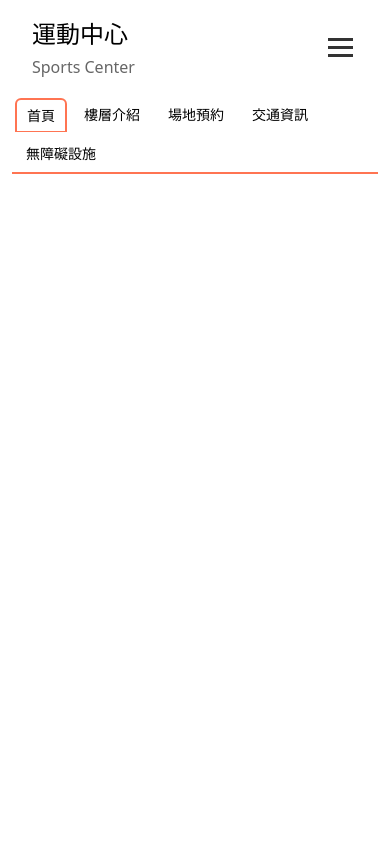
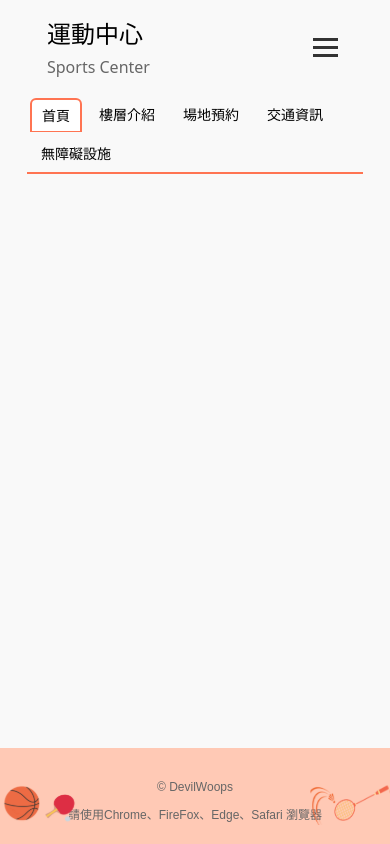
Before and after one commit to D1204480/sport_reservation_frontend, a Vue app in the folder sport_frontend/: page / in a window 390 px wide. Built offline with nearby package versions, Linux system fonts and the light colour scheme.

Commit message:
基礎畫面

```diff
--- a/sport_frontend/src/App.vue
+++ b/sport_frontend/src/App.vue
@@ -2,15 +2,119 @@
 import { RouterLink, RouterView } from 'vue-router'
 import NavBar from '@/components/NavBar.vue';
 import HorizontalNav from '@/components/HorizontalNav.vue';
+import Foot from '@/components/Foot.vue';
+
 
 </script>
 
 <template>
-  <NavBar/>
-  <HorizontalNav/>
+
+  <div id="app">
+
+    <div class="main-content">
+
+      <NavBar />
+      <HorizontalNav />
+
+    </div>
+
+    <Foot />
+
+  </div>
+
+
 
 </template>
 
 <style scoped>
+/* 設置 footer 隨內容自適應底部 */
 
+.main-content {
+  flex: 1;
+  /* 主內容填滿多餘空間 */
+  margin-left: 30px;
+  margin-right: 30px;
+}
+
+html,
+body {
+  height: 100%;
+  /* 設定 html 和 body 滿高 */
+  margin: 0;
+  display: flex;
+  flex-direction: column;
+
+}
+
+#app {
+  display: flex;
+  flex-direction: column;
+  min-height: 100vh;
+  /* 確保內容至少佔滿視窗高度 */
+  background-color: rgb(249, 249, 249);
+}
+
+@media (max-width: 560px) {
+  .main-content {
+    margin-left: 20px;
+    margin-right: 20px;
+  }
+}
+
+/* 加入新的響應式設計 */
+@media (max-width: 425px) {
+  .main-content {
+    margin-left: 15px;
+    margin-right: 15px;
+    display: flex;
+    flex-direction: column;
+    align-items: center;
+    /* 水平置中 */
+  }
+}
+
+@media (max-width: 375px) {
+  .main-content {
+    margin-left: 10px;
+    margin-right: 10px;
+    display: flex;
+    flex-direction: column;
+    align-items: center;
+  }
+}
+
+@media (max-width: 320px) {
+  .main-content {
+    margin-left: 5px;
+    margin-right: 5px;
+    display: flex;
+    flex-direction: column;
+    align-items: center;
+  }
+}
+
+/* 確保所有子元件在小尺寸下都能置中 */
+@media (max-width: 425px) {
+  .main-content>* {
+    width: 100%;
+    max-width: 395px;
+    /* 425px - 30px margin */
+  }
+}
+
+@media (max-width: 375px) {
+  .main-content>* {
+    width: 100%;
+    max-width: 355px;
+    /* 375px - 20px margin */
+  }
+}
+
+@media (max-width: 320px) {
+  .main-content>* {
+    width: 100%;
+    max-width: 310px;
+    /* 320px - 10px margin */
+  }
+}
 </style>
--- /dev/null
+++ b/sport_frontend/src/components/Foot.vue
@@ -0,0 +1,191 @@
+<!-- Footer.vue -->
+<template>
+    <footer class="footer-container">
+      <div class="decorative-left"></div>
+      <div class="decorative-right"></div>
+      <div class="footer-content">
+        <!-- <div class="footer-links">
+          <a v-for="(link, index) in links" :key="index" :href="link.url" class="footer-link">{{ link.text }}</a>
+        </div> -->
+        <div class="footer-address">
+          {{ teamName }}
+        </div>
+        <div class="footer-browser">
+          請使用{{ supportedBrowsers.join('、') }} 瀏覽器
+        </div>
+      </div>
+    </footer>
+  </template>
+
+  <script setup>
+  import { ref } from 'vue'
+
+//   const links = ref([
+//     { text: '政府網站資料開放宣告', url: 'https://tcpass.taichung.gov.tw/openInfo/index' },
+//     { text: '資訊安全政策', url: 'https://tcpass.taichung.gov.tw/security/index' },
+//     { text: '隱私權政策', url: 'https://tcpass.taichung.gov.tw/privacy/index' },
+//     { text: '市民卡客服信箱', url: 'https://tcpass.taichung.gov.tw/contact/index' },
+//     { text: '市政信箱', url: 'https://talk.taichung.gov.tw/' }
+//   ])
+
+  const teamName = ref('© DevilWoops')
+  const supportedBrowsers = ref(['Chrome', 'FireFox', 'Edge', 'Safari'])
+  </script>
+
+  <style scoped>
+
+  .footer-container {
+    position: relative;
+    background-color: #ffc9b5;
+    padding: 20px 0;
+    text-align: center;
+    font-family: Arial, sans-serif;
+    flex-shrink: 0;
+    margin-top: 10px;
+    overflow: hidden; /* 防止裝飾元素溢出  */
+  }
+
+
+  .footer-content {
+    max-width: 1200px;
+    margin: 0 auto;
+    padding: 0 20px;
+  }
+
+  .footer-links {
+    margin-bottom: 15px;
+    display: flex;
+    flex-wrap: wrap;
+    justify-content: center;
+    gap: 10px;
+  }
+
+  .footer-link {
+    color: #2956B6;
+    text-decoration: none;
+    font-size: 15px;
+    padding: 5px 10px;
+    white-space: nowrap;
+  }
+
+  .footer-link:hover {
+    text-decoration: underline;
+  }
+
+  .footer-address {
+    color: #666;
+    margin: 10px 0;
+    font-size: 14px;
+    padding: 0 10px;
+    word-break: break-all;
+  }
+
+  .footer-browser {
+    color: #666;
+    font-size: 14px;
+    padding: 0 10px;
+  }
+
+  .decorative-left {
+    position: absolute;
+    left: 0;
+    bottom: 0;
+    width: 150px;
+    height: 100px;
+    background-image: url('/FootImg/image02.svg');
+    background-size: contain;
+    background-repeat: no-repeat;
+    z-index: 1;
+    transition: opacity 0.3s ease;
+  }
+
+  .decorative-right {
+    position: absolute;
+    right: 0;
+    bottom: 0;
+    width: 150px;
+    height: 100px;
+    background-image: url('/FootImg/image1.svg');
+    background-size: contain;
+    background-repeat: no-repeat;
+    z-index: 1;
+    transition: opacity 0.3s ease;
+  }
+
+  /* 響應式設計 */
+  @media screen and (max-width: 1024px) {
+
+    .decorative-left,
+    .decorative-right {
+      width: 120px;
+      height: 80px;
+    }
+
+    .footer-content {
+      padding: 0 30px;
+    }
+  }
+
+  @media screen and (max-width: 768px) {
+
+    .decorative-left,
+    .decorative-right {
+      width: 100px;
+      height: 70px;
+    }
+
+    .footer-link {
+      font-size: 13px;
+    }
+
+    .footer-address,
+    .footer-browser {
+      font-size: 13px;
+    }
+  }
+
+  @media screen and (max-width: 576px) {
+
+    .decorative-left,
+    .decorative-right {
+      width: 80px;
+      height: 60px;
+      opacity: 1;
+      /* 在小螢幕上可以降低裝飾圖片透明度 */
+    }
+
+    .footer-links {
+      flex-direction: column;
+      align-items: center;
+      gap: 8px;
+    }
+
+    .footer-link {
+      font-size: 12px;
+      padding: 3px 8px;
+    }
+
+    .footer-address,
+    .footer-browser {
+      font-size: 12px;
+    }
+
+    .footer-content {
+      padding: 0 15px;
+    }
+  }
+
+  /* 超小螢幕 */
+  @media screen and (max-width: 375px) {
+
+    .decorative-left,
+    .decorative-right {
+      display: none;
+      /* 在極小螢幕上隱藏裝飾圖片 */
+    }
+
+    .footer-content {
+      padding: 0 10px;
+    }
+  }
+  </style>
--- a/sport_frontend/src/components/NavBar.vue
+++ b/sport_frontend/src/components/NavBar.vue
@@ -49,7 +49,7 @@ const toggleMenu = () => {
   justify-content: space-between;
   align-items: center;
   padding: 1rem 2rem;
-  background-color: white;
+  background-color: rgb(249, 249, 249);
   position: relative;
 }
 
```
Also changed, not shown: sport_frontend/public/FootImg/image02.svg (added), sport_frontend/public/FootImg/image1.svg (added).
